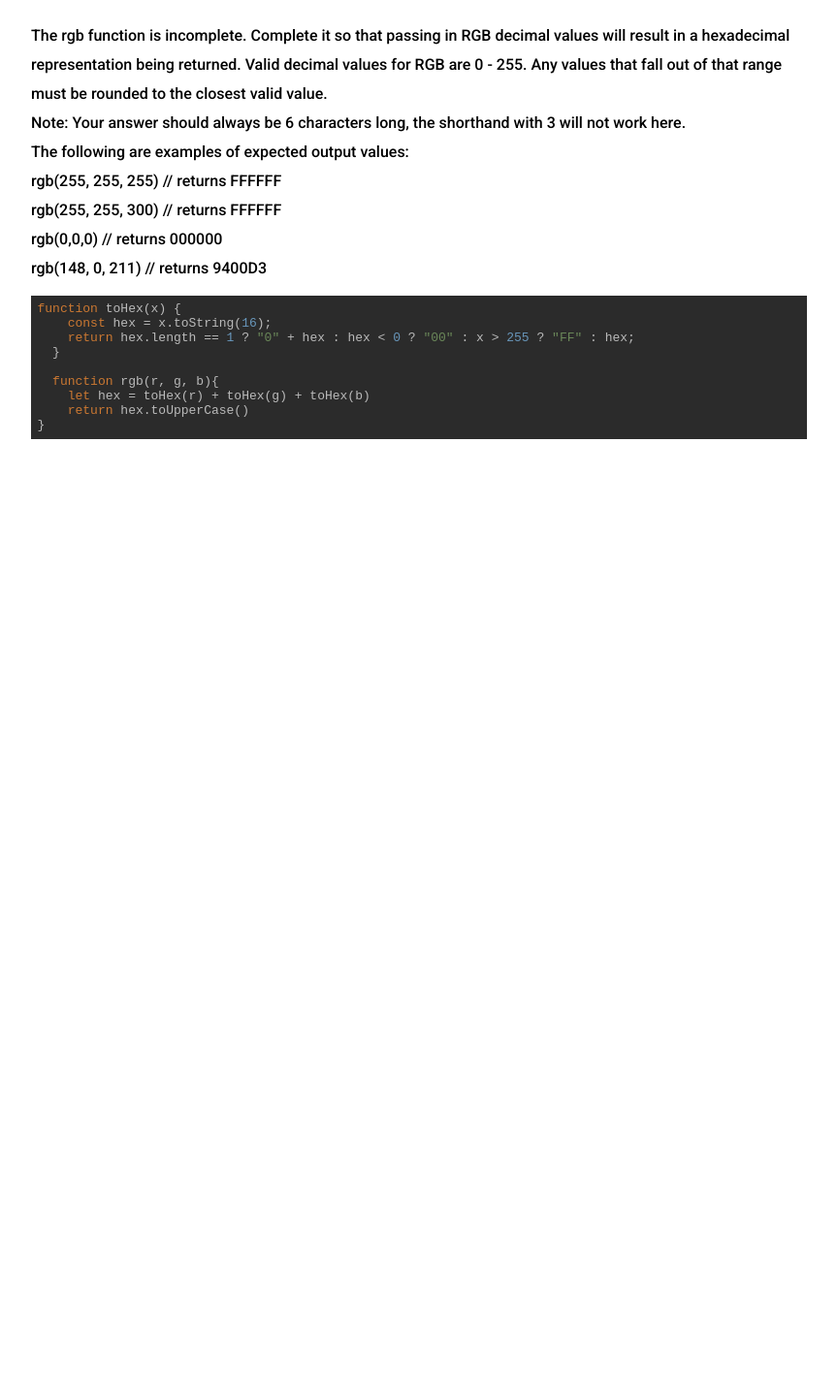
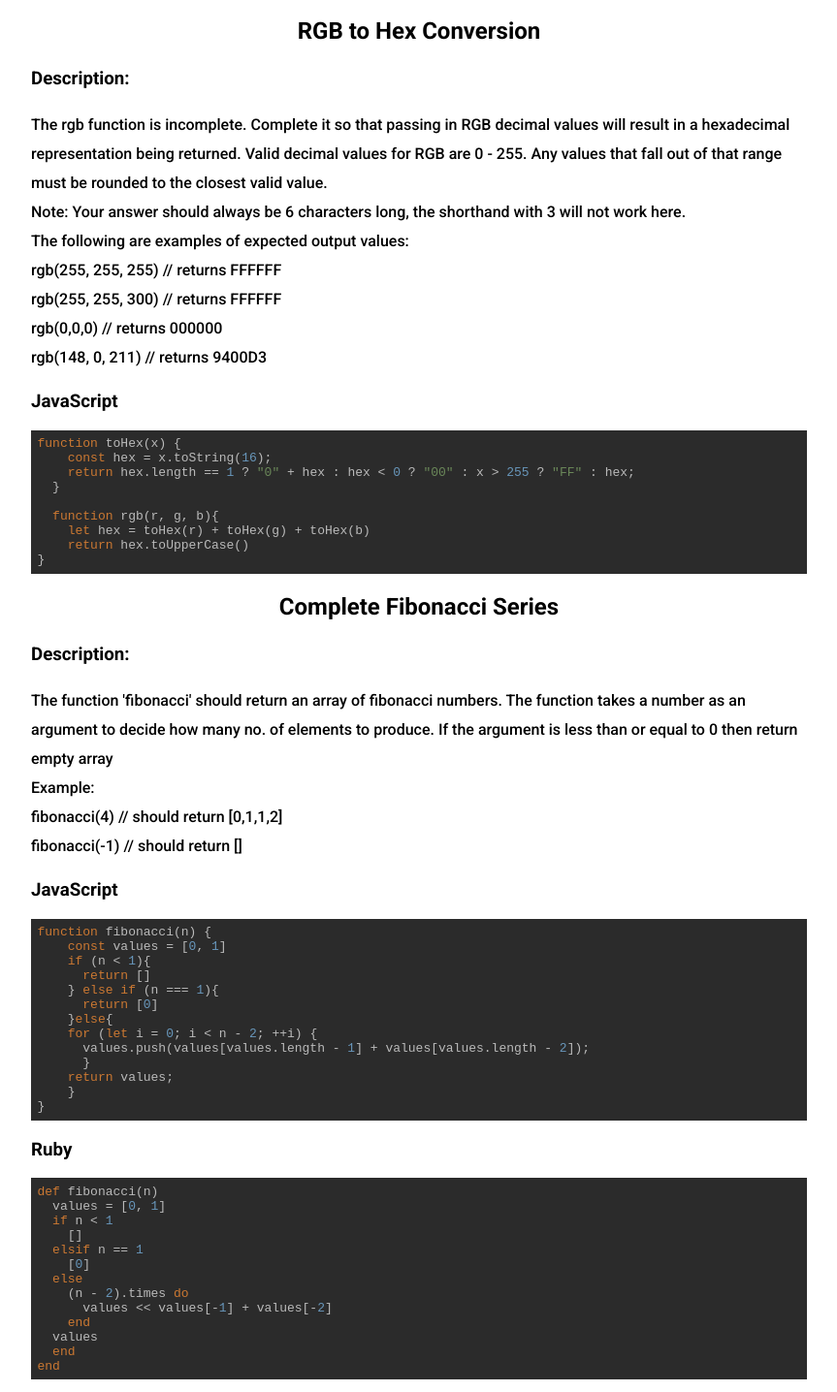
Before and after one commit to donovanodom/codewars, a React (Create React App) app: page / in a window 1280 px wide. Shown: the part 1191-2627 px from the top of the page at 97% size, without its empty margins (208-1071 px from the left). Before the commit the page ends 1657 px from the top, so only its background shows below. Built offline with nearby package versions, Linux system fonts and the light colour scheme.

Commit message:
Added Complete Fibonacci Series

```diff
--- a/src/Kata1.js
+++ b/src/Kata1.js
@@ -16,7 +16,7 @@ export const StringIncrementer = () => {
 }`;
   return (
     <>
-      <h2 className="title">String incrementer</h2>
+      <h2 className="title">String Incrementer</h2>
       <div className="description">
         <h3>Description:</h3>
         Your job is to write a function which increments a string, to create a
@@ -39,6 +39,7 @@ export const StringIncrementer = () => {
         Attention: If the number has leading zeros the amount of digits should
         be considered.
       </div>
+      <h3>JavaScript</h3>
       <SyntaxHighlighter language={"javascript"} style={darcula}>
         {code}
       </SyntaxHighlighter>
@@ -73,6 +74,7 @@ export const SimplePigLatin = () => {
           pigIt('Hello world !'); // elloHay orldway !
         </div>
       </div>
+      <h3>JavaScript</h3>
       <SyntaxHighlighter language={"javascript"} style={darcula}>
         {code}
       </SyntaxHighlighter>
@@ -113,8 +115,64 @@ export const RGBToHexConversion = () => {
         <br />
         rgb(148, 0, 211) // returns 9400D3
       </div>
+      <h3>JavaScript</h3>
       <SyntaxHighlighter language={"javascript"} style={darcula}>
         {code}
+      </SyntaxHighlighter>
+    </>
+  );
+};
+
+export const CompleteFibonacciSeries = () => {
+  const javascriptCode = `function fibonacci(n) {
+    const values = [0, 1]
+    if (n < 1){
+      return []
+    } else if (n === 1){
+      return [0]
+    }else{
+    for (let i = 0; i < n - 2; ++i) {
+      values.push(values[values.length - 1] + values[values.length - 2]);
+      }
+    return values;
+    }
+}`;
+  const rubyCode = `def fibonacci(n)
+  values = [0, 1]
+  if n < 1
+    []
+  elsif n == 1
+    [0]
+  else
+    (n - 2).times do
+      values << values[-1] + values[-2]
+    end
+  values
+  end
+end`;
+  return (
+    <>
+      <h2 className="title">Complete Fibonacci Series</h2>
+      <div className="description">
+        <h3>Description:</h3>
+        The function 'fibonacci' should return an array of fibonacci numbers.
+        The function takes a number as an argument to decide how many no. of
+        elements to produce. If the argument is less than or equal to 0 then
+        return empty array
+        <br />
+        Example:
+        <br />
+        fibonacci(4) // should return [0,1,1,2]
+        <br />
+        fibonacci(-1) // should return []
+      </div>
+      <h3>JavaScript</h3>
+      <SyntaxHighlighter language={"javascript"} style={darcula}>
+        {javascriptCode}
+      </SyntaxHighlighter>
+      <h3>Ruby</h3>
+      <SyntaxHighlighter language={"ruby"} style={darcula}>
+        {rubyCode}
       </SyntaxHighlighter>
     </>
   );
@@ -126,6 +184,7 @@ const Kata1 = () => {
       <StringIncrementer />
       <SimplePigLatin />
       <RGBToHexConversion />
+      <CompleteFibonacciSeries />
     </>
   );
 };
```
